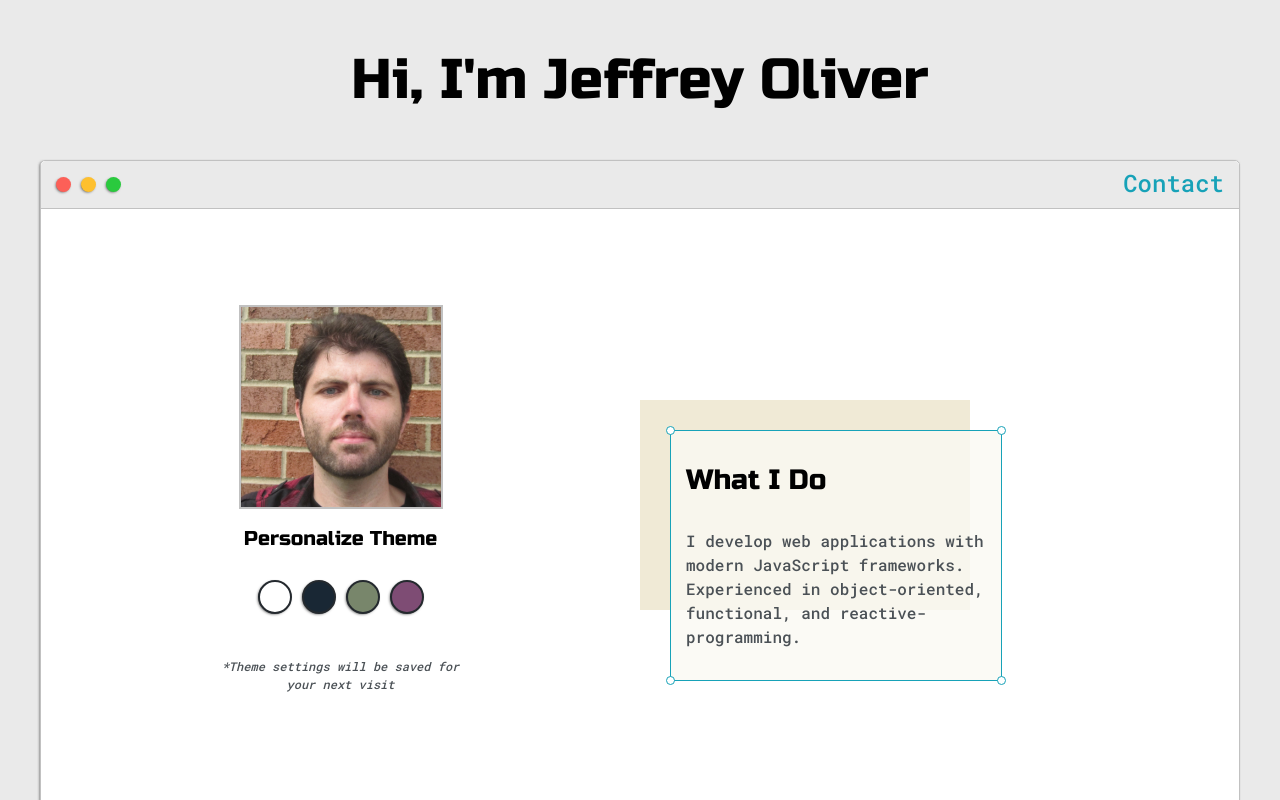
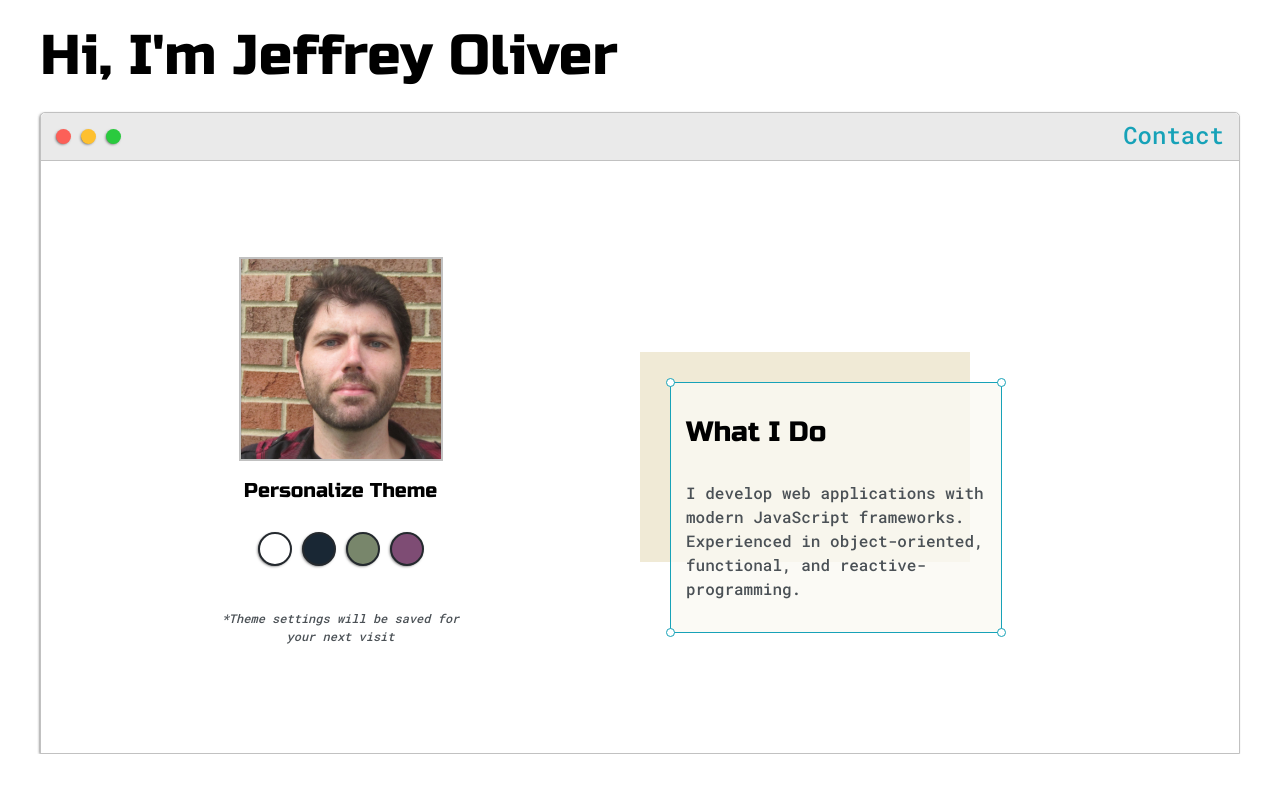
Before and after one commit to codeOfTheFuture/professional-portfolio, a Next.js app: page / in a window 1280 px wide. Shown: the top 800 px of the page. Built offline with nearby package versions, Linux system fonts and the light colour scheme; grey boxes are pictures that could not be loaded.

Commit message:
WIP: working out logic to change theme modes. Handled logic to swith the bg-color of SectionMain

```diff
--- a/components/infoLeftColumn/InfoLeftColumn.jsx
+++ b/components/infoLeftColumn/InfoLeftColumn.jsx
@@ -1,7 +1,7 @@
-import React from "react";
+import React, { useState } from "react";
 import styles from "./InfoLeftColumn.module.scss";
 
-const InfoLeftColumn = () => {
+const InfoLeftColumn = ({ setColorMode, colorModeOptions, colorMode }) => {
   return (
     <div className={styles.infoLeftColumn}>
       <img
@@ -12,10 +12,17 @@ const InfoLeftColumn = () => {
       <h5>Personalize Theme</h5>
 
       <div id={styles.themeOptionsWrapper}>
-        <div id={styles.lightMode} className={styles.themeDot}></div>
-        <div id={styles.blueMode} className={styles.themeDot}></div>
-        <div id={styles.greenMode} className={styles.themeDot}></div>
-        <div id={styles.purpleMode} className={styles.themeDot}></div>
+        {/* {
+          colorModeOptions.map((colorOption, index) => {
+            const mode = `styles.${colorOption}`;
+
+            return <div id={mode} className={styles.themeDot} key={index}></div>
+          })
+        } */}
+        <div id={styles.lightMode} className={styles.themeDot} onClick={() => setColorMode("lightMode")}></div>
+        <div id={styles.blueMode} className={styles.themeDot} onClick={() => setColorMode("blueMode")}></div>
+        <div id={styles.greenMode} className={styles.themeDot} onClick={() => setColorMode("greenMode")}></div>
+        <div id={styles.purpleMode} className={styles.themeDot} onClick={() => setColorMode("purpleMode")}></div>
       </div>
 
       <p id={styles.settingsNote}>
--- a/components/infoWrapper/InfoWrapper.js
+++ b/components/infoWrapper/InfoWrapper.jsx
@@ -5,14 +5,14 @@ import Navigation from "../navigation/Navigation";
 import InfoLeftColumn from "../infoLeftColumn/InfoLeftColumn";
 import InfoRightColumn from "../infoRightColumn/InfoRightColumn";
 
-const InfoWrapper = () => {
+const InfoWrapper = ({ setColorMode, colorModeOptions, colorMode }) => {
   return (
     <div className={styles.infoWrapper}>
       <div className={styles.navWrapper}>
         <DotsWrapper />
         <Navigation />
       </div>
-      <InfoLeftColumn />
+      <InfoLeftColumn setColorMode={setColorMode} colorModeOptions={colorModeOptions} colorMode={colorMode} />
       <InfoRightColumn />
     </div>
   );
--- a/components/sectionMain/SectionMain.jsx
+++ b/components/sectionMain/SectionMain.jsx
@@ -1,15 +1,19 @@
-import React from "react";
+import React, { useState } from "react";
 import InfoWrapper from "../infoWrapper/InfoWrapper";
-import styles from "./SectionMain.module.scss";
+import styles, { lightMode, blueMode } from "./SectionMain.module.scss";
 
-const SectionMain = () => {
+const SectionMain = ({ setColorMode, colorModeOptions, colorMode }) => {
+  let mode;
+  if (colorMode === "lightMode") mode = lightMode;
+  else if (colorMode === "blueMode") mode = blueMode;
+
   return (
-    <section className={styles.s1}>
+    <section className={styles.s1, mode}>
       <div className='main-container'>
         <div className={styles.greetingWrapper}>
           <h1>Hi, I'm Jeffrey Oliver</h1>
         </div>
-        <InfoWrapper />
+        <InfoWrapper setColorMode={setColorMode} colorModeOptions={colorModeOptions} colorMode={colorMode} />
       </div>
     </section>
   );
--- a/components/sectionMain/SectionMain.module.scss
+++ b/components/sectionMain/SectionMain.module.scss
@@ -1,7 +1,9 @@
+@use 'sass:map';
 @import "../../styles/variables.scss";
 
+
 .s1 {
-  background-color: $mainColor;
+  // background-color: map.get($testColor, "blueMode");
   border-bottom: 1px solid $borderColor;
 
   .greetingWrapper {
@@ -11,3 +13,11 @@
     min-height: 10em;
   }
 }
+
+.lightMode {
+  background-color: map.get($testColor, "lightMode");
+}
+
+.blueMode {
+  background-color: map.get($testColor, "blueMode");
+}
--- a/pages/index.js
+++ b/pages/index.js
@@ -1,11 +1,22 @@
+import React, { useState } from 'react';
+
 import Head from "next/head";
 import SectionMain from "../components/sectionMain/SectionMain";
 import SectionAbout from "../components/sectionAbout/SectionAbout";
 import SectionPortfolio from "../components/sectionPortfolio/SectionPortfolio";
 import SectionContact from "../components/sectionContact/SectionContact";
 
-const Home = () => (
-  <div>
+const Home = () => {
+  const [colorModeOptions] = useState([
+    "lightMode",
+    "blueMode",
+    "greenMode",
+    "purpleMode"
+  ]);
+
+  const [colorMode, setColorMode] = useState("");
+
+  return (<div>
     <Head>
       <title>Jeff Oliver | Professional Portfolio</title>
       <link rel='icon' href='/favicon.ico' />
@@ -24,11 +35,11 @@ const Home = () => (
         rel='stylesheet'
       ></link>
     </Head>
-    <SectionMain />
-    <SectionAbout />
-    <SectionPortfolio />
-    <SectionContact />
-  </div>
-);
+    <SectionMain setColorMode={setColorMode} colorModeOptions={colorModeOptions} colorMode={colorMode} />
+    <SectionAbout colorMode={colorMode} />
+    <SectionPortfolio colorMode={colorMode} />
+    <SectionContact colorMode={colorMode} />
+  </div>)
+};
 
 export default Home;
--- a/styles/variables.scss
+++ b/styles/variables.scss
@@ -1,5 +1,9 @@
 // Background Colors
 $mainColor: #eaeaea;
+$testColor: (
+  "lightMode": #eaeaea,
+  "blueMode": blue
+);
 $secondaryColor: #fff;
 // Border Colors
 $borderColor: #c1c1c1;
```
